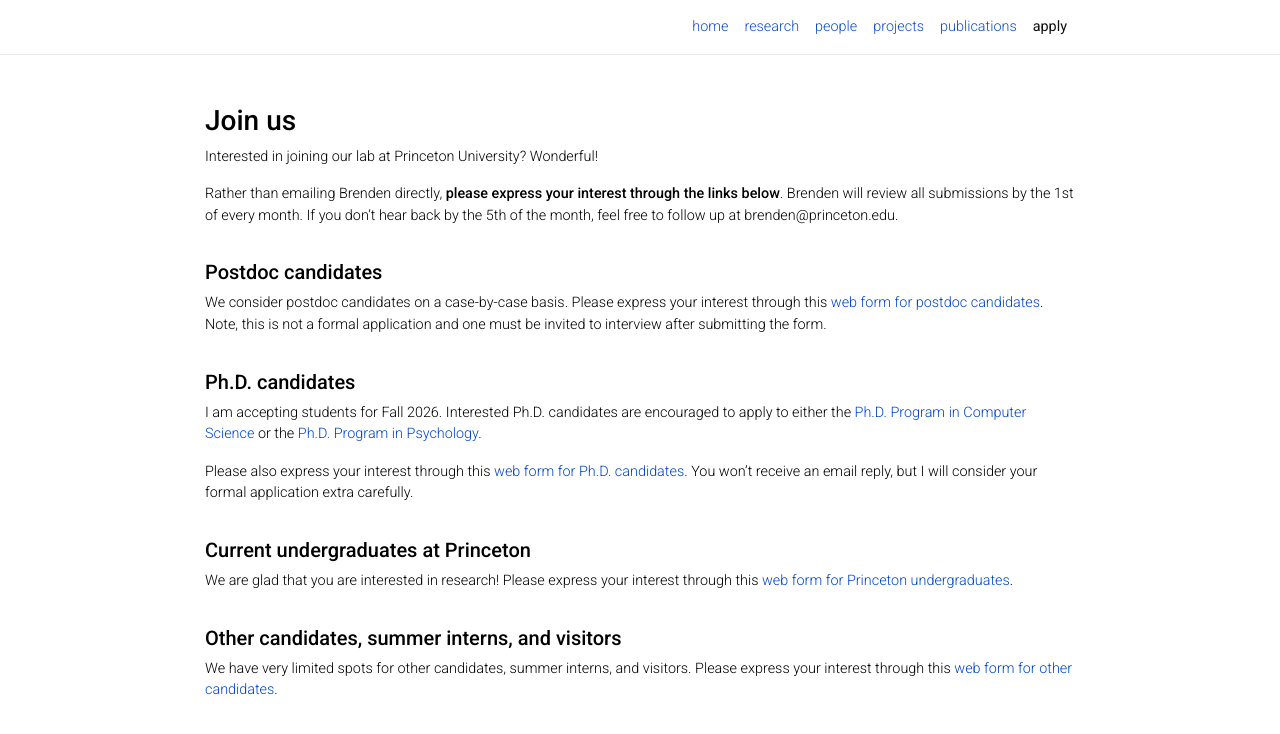
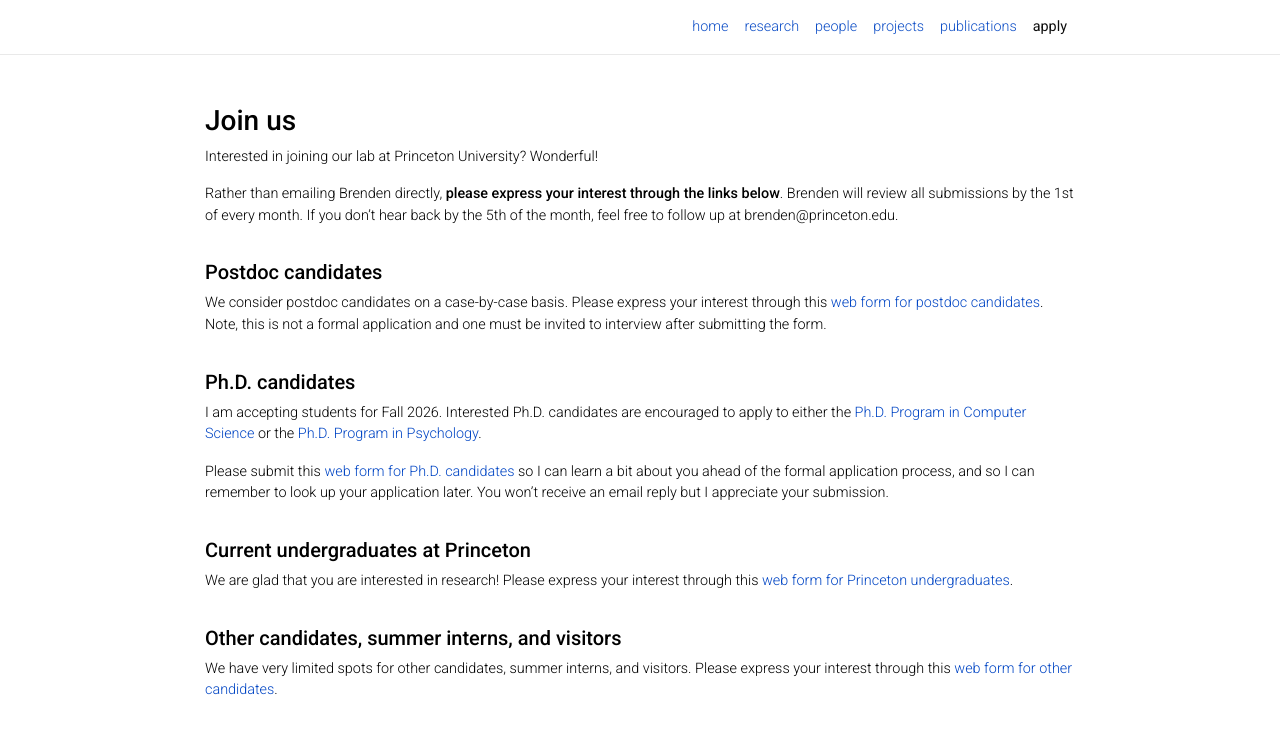
Before and after one commit to lake-lab/lake-lab.github.io, a Jekyll site: the page built from _pages/apply.md, in a window 1280 px wide. Shown: the top 734 px of the page. Built offline with Jekyll 4.4.1, drawn with Linux system fonts in a browser that asks for light colours; nearby versions of some CDN libraries; comment, search, counter and statistics services are not loaded; a style sheet for code colours, icons or effects is not loaded.

Commit message:
updated apply wording

```diff
--- a/_pages/apply.md
+++ b/_pages/apply.md
@@ -21,7 +21,7 @@
 [Ph.D. Program in Computer Science](https://gradschool.princeton.edu/academics/degrees-requirements/fields-study/computer-science#Apply)
 or the [Ph.D. Program in Psychology](https://psychology.princeton.edu/graduate-program/applying).
 
-Please also express your interest through this [web form for Ph.D. candidates](https://forms.gle/AXoau6Q7xuZnhUeaA). You won't receive an email reply, but I will consider your formal application extra carefully.
+Please submit this [web form for Ph.D. candidates](https://forms.gle/AXoau6Q7xuZnhUeaA) so I can learn a bit about you ahead of the formal application process, and so I can remember to look up your application later. You won't receive an email reply but I appreciate your submission.
 
 <hr class='invis'>
 ##### __Current undergraduates at Princeton__
```
